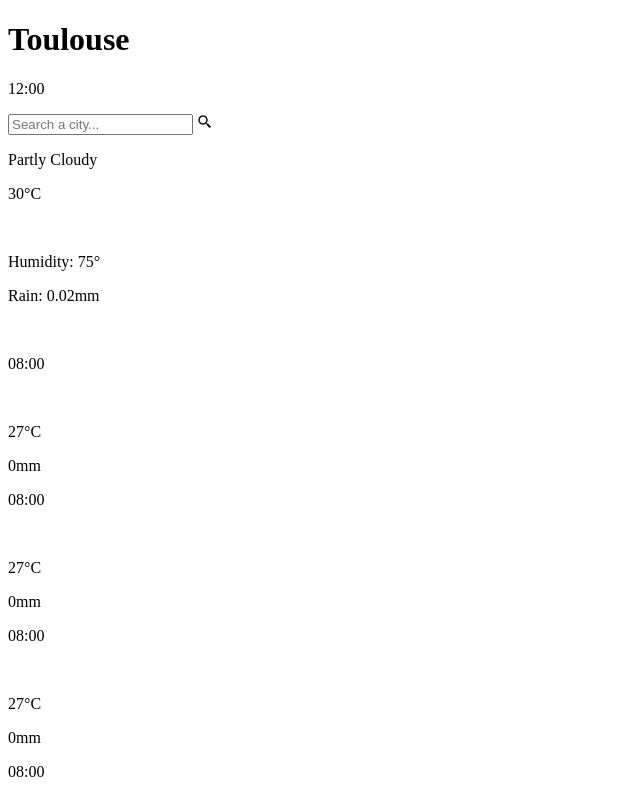
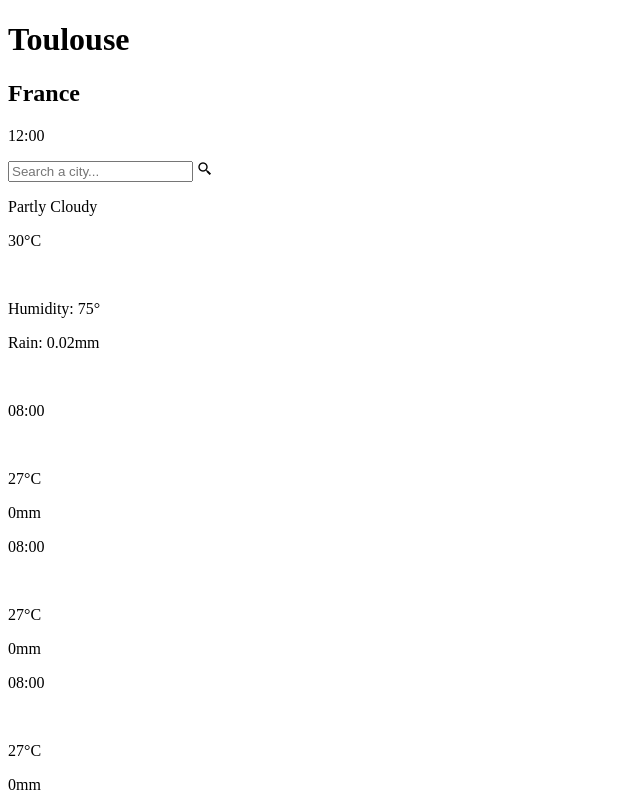
Before and after one commit to Mokalbari/weather-app, a plain HTML site: page src/index.html in a window 1280 px wide. Shown: the top 800 px of the page, without its empty margins (0-640 px from the left). Drawn offline with nearby package versions, Linux system fonts and the light colour scheme; a web font is replaced by a local one.

Commit message:
feat: country display beneath city html + scss

```diff
--- a/src/index.html
+++ b/src/index.html
@@ -18,7 +18,10 @@
   <body>
     <div id="content">
       <div class="city">
-        <h1 class="city__name">Toulouse</h1>
+        <div class="city__information">
+          <h1 class="city__name">Toulouse</h1>
+          <h2 class="city__country">France</h2>
+        </div>
         <p class="city__time">12:00</p>
         <div class="city__form">
           <form action="#" method="post">
--- a/src/style/_city.scss
+++ b/src/style/_city.scss
@@ -4,7 +4,13 @@
   &__name {
     font-family: $ff-h;
     font-size: $s-300;
-    font-weight: 600;
+    font-weight: 500;
+  }
+
+  &__country {
+    font-family: $ff-h;
+    font-size: $s-200;
+    font-weight: 400;
     margin-bottom: $s-100;
   }
 
```
